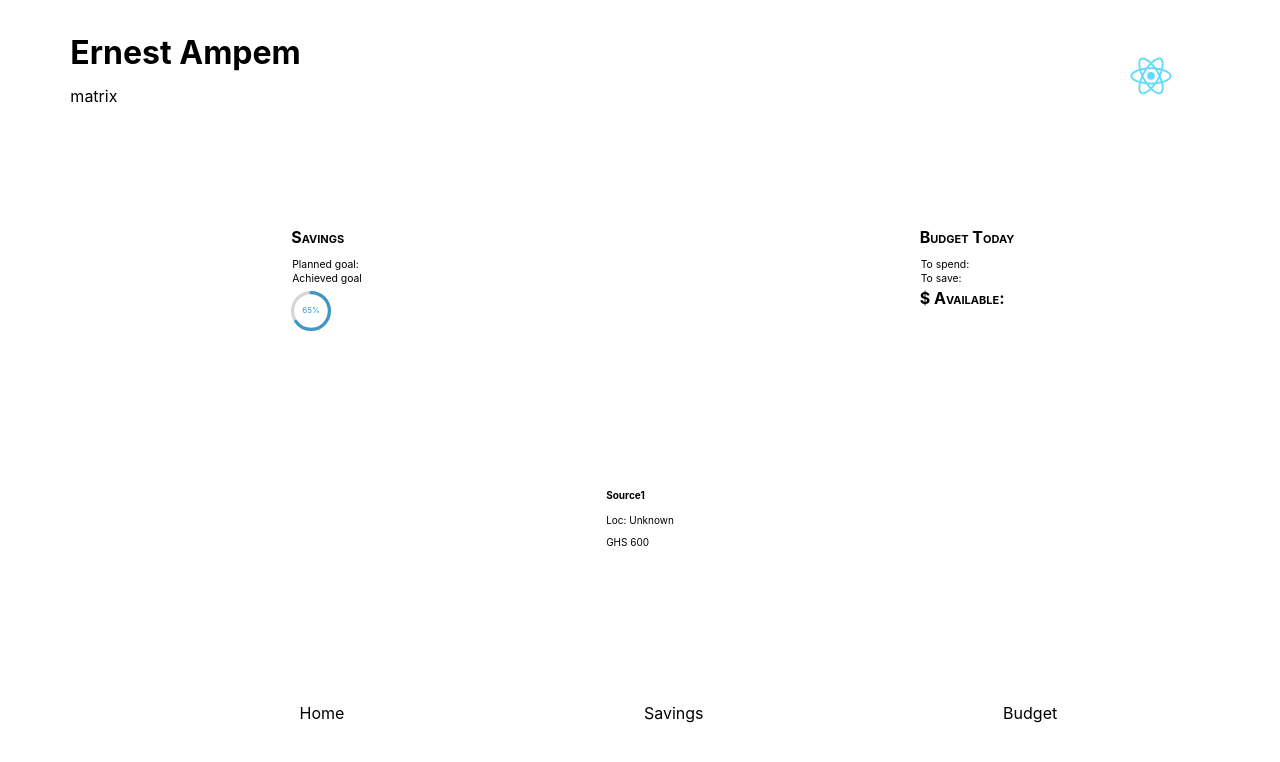
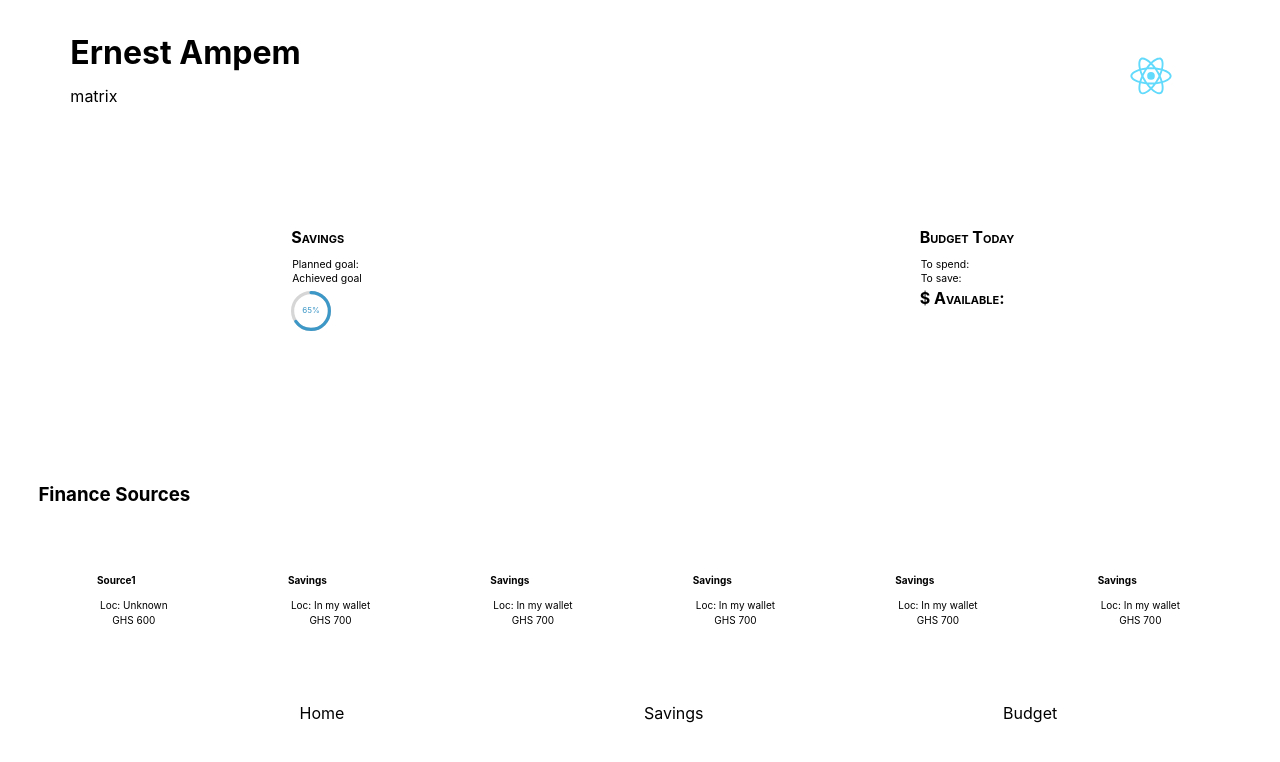
Before and after one commit to Matrixow/E-finance, a React (Create React App) app: page / in a window 1280 px wide. Shown: the top 762 px of the page. Built offline with nearby package versions, Linux system fonts and the light colour scheme.

Commit message:
finished the initial  mockup for the finace sources section

```diff
--- a/src/App.css
+++ b/src/App.css
@@ -71,6 +71,7 @@
 .Section1{
   display: flex;
   flex-direction: row;
+  flex-wrap:wrap;
   justify-content: space-around;
   margin: 1%;
   margin-top: 5%;
@@ -102,16 +103,23 @@ div#availablesection{
   margin-top:10%;
   display:flex;
   justify-content: space-around;
-  flex-grow: wrap;
+  flex-wrap: wrap;
   justify-content: row;
+}
+
+div#availablesection h3{
+width: 100%;
 }
 
 div#availablesection .available{
   font-size: x-small;
   padding: 1%;
+  margin: 2%;
 }
 
 div#availablesection .available p{
+  text-align: center;
+  margin: 3px;
 
 }
 
--- a/src/App.js
+++ b/src/App.js
@@ -11,7 +11,12 @@ function App() {
     name: "Source1",
     availablemoney: 600,
     location: "Unknown"
-  }]
+  },
+  {name: "Savings", availablemoney: 700, location:"In my wallet", key:1},
+  {name: "Savings", availablemoney: 700, location:"In my wallet", key:2},
+  {name: "Savings", availablemoney: 700, location:"In my wallet", key:3},
+  {name: "Savings", availablemoney: 700, location:"In my wallet", key:4},
+  {name: "Savings", availablemoney: 700, location:"In my wallet", key:5}]
   return (
     <>
       <div className="Usercont">
--- a/src/models/Moneyavailable.js
+++ b/src/models/Moneyavailable.js
@@ -1,9 +1,10 @@
 export default function Moneyavailable({sources}){
     return(
         <div id="availablesection">
+            <h3>Finance Sources</h3>
         {
             sources.map(source=>(
-            <div className="available">
+            <div className="available" key={source.key}>
             <h4>{source.name}</h4>
             <p>Loc: {source.location}</p>
             <p>GHS {source.availablemoney}</p>
--- a/src/models/Savings.js
+++ b/src/models/Savings.js
@@ -1,4 +1,4 @@
-import { CircularProgressbar, buildStyles } from 'react-circular-progressbar';
+import { CircularProgressbar} from 'react-circular-progressbar';
 import 'react-circular-progressbar/dist/styles.css';
 
 const Myprogressbar = ()=>{
```
